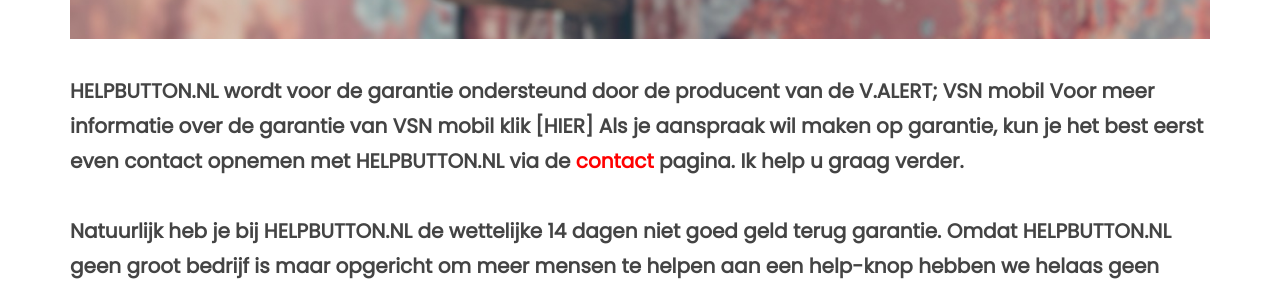
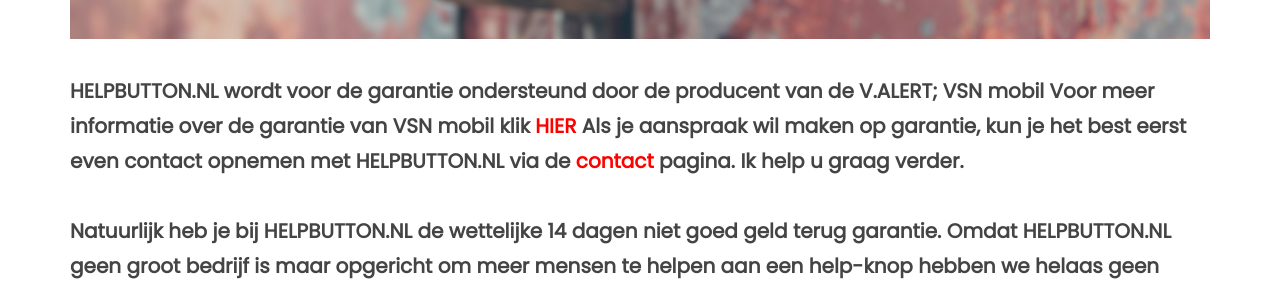
Before and after one commit to janarjensen/helpbutton.nl, a Jekyll site: the page built from garantie.md, in a window 1280 px wide. Shown: the part 645-935 px from the top of the page. Built offline with Jekyll 4.4.1, drawn with Linux system fonts in a browser that asks for light colours; nearby versions of some CDN libraries; some web fonts are replaced.

Commit message:
link fix

```diff
--- a/garantie.md
+++ b/garantie.md
@@ -4,8 +4,8 @@
 imgUrl: img/backgroundImg/garantie.jpg
 ---
 HELPBUTTON.NL wordt voor de garantie ondersteund door de producent van de V.ALERT; VSN mobil
-Voor meer informatie over de garantie van VSN mobil klik [HIER]
-Als je aanspraak wil maken op garantie, kun je het best eerst even contact opnemen met HELPBUTTON.NL via de [contact][1] pagina. Ik help u graag verder.
+Voor meer informatie over de garantie van VSN mobil klik [HIER][1]
+Als je aanspraak wil maken op garantie, kun je het best eerst even contact opnemen met HELPBUTTON.NL via de [contact] pagina. Ik help u graag verder.
 
 Natuurlijk heb je bij HELPBUTTON.NL de wettelijke 14 dagen niet goed geld terug garantie.
 Omdat HELPBUTTON.NL geen groot bedrijf is maar opgericht om meer mensen te helpen aan een help-knop hebben we helaas geen gratis antwoordnummer. Dit betekend dat u zelf de retour verzending moet betalen.
```
